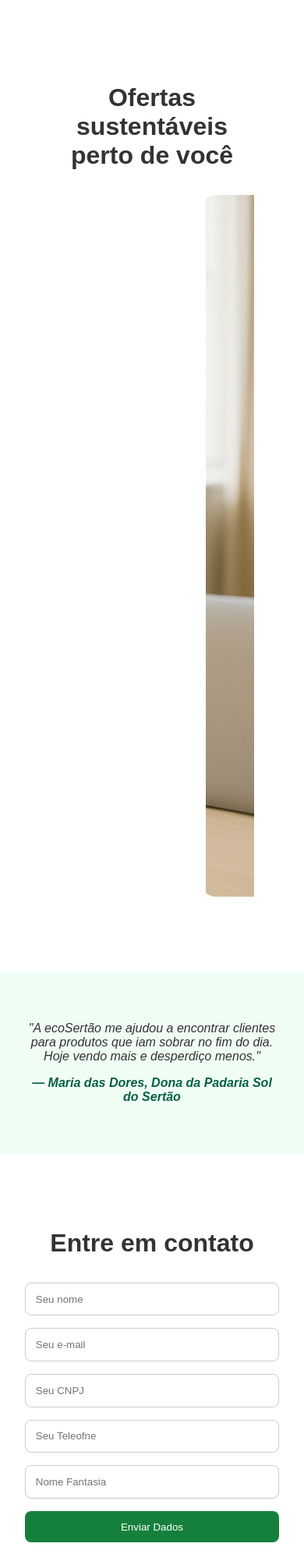
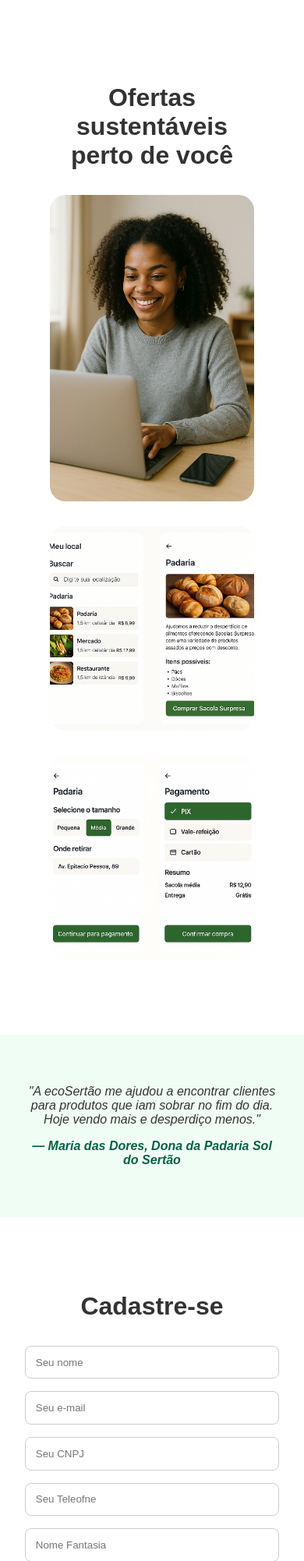
Before and after one commit to ThalesHenri/EcoSertaoLanding, a Django app: page / in a window 390 px wide; the page is wider, and only the part inside the window is pictured. Shown: the part 557-2559 px from the top of that part at 78% size. Run offline with Django 5.2, Linux system fonts and the light colour scheme.

Commit message:
adequações no front-end responsividade(1)

```diff
--- a/landingPage/main/static/main/style.css
+++ b/landingPage/main/static/main/style.css
@@ -150,3 +150,23 @@ button:hover {
   0% { transform: translateX(0); }
   100% { transform: translateX(-50%); }
 }
+
+
+@media (max-width: 600px) {
+  .carrossel-container {
+    margin-left: 0;
+    overflow: visible;
+  }
+
+  .carrossel-inner {
+    flex-direction: column;
+    align-items: center;
+    animation: none;
+  }
+
+  .carrossel-inner img {
+    width: 100%;
+    max-width: 300px;
+    height: auto;
+  }
+}
--- a/landingPage/main/templates/main/index.html
+++ b/landingPage/main/templates/main/index.html
@@ -51,7 +51,7 @@
 
   <!-- Contato -->
   <section id="contato" class="contato">
-    <h3>Entre em contato</h3>
+    <h3>Cadastre-se</h3>
     <form method="post" action= "/enviarMensagem/">
       {% csrf_token %}
       <input type="text" name="nome" placeholder="Seu nome" required>
```
